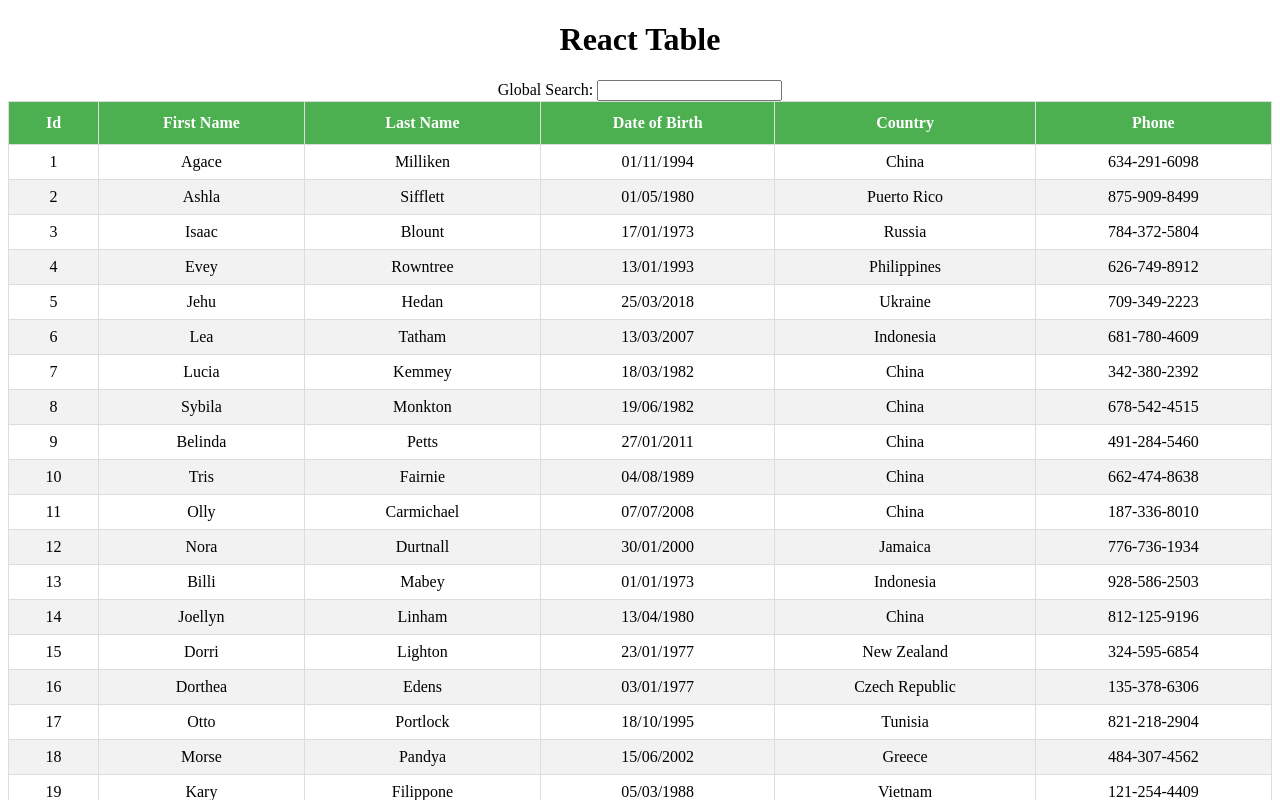
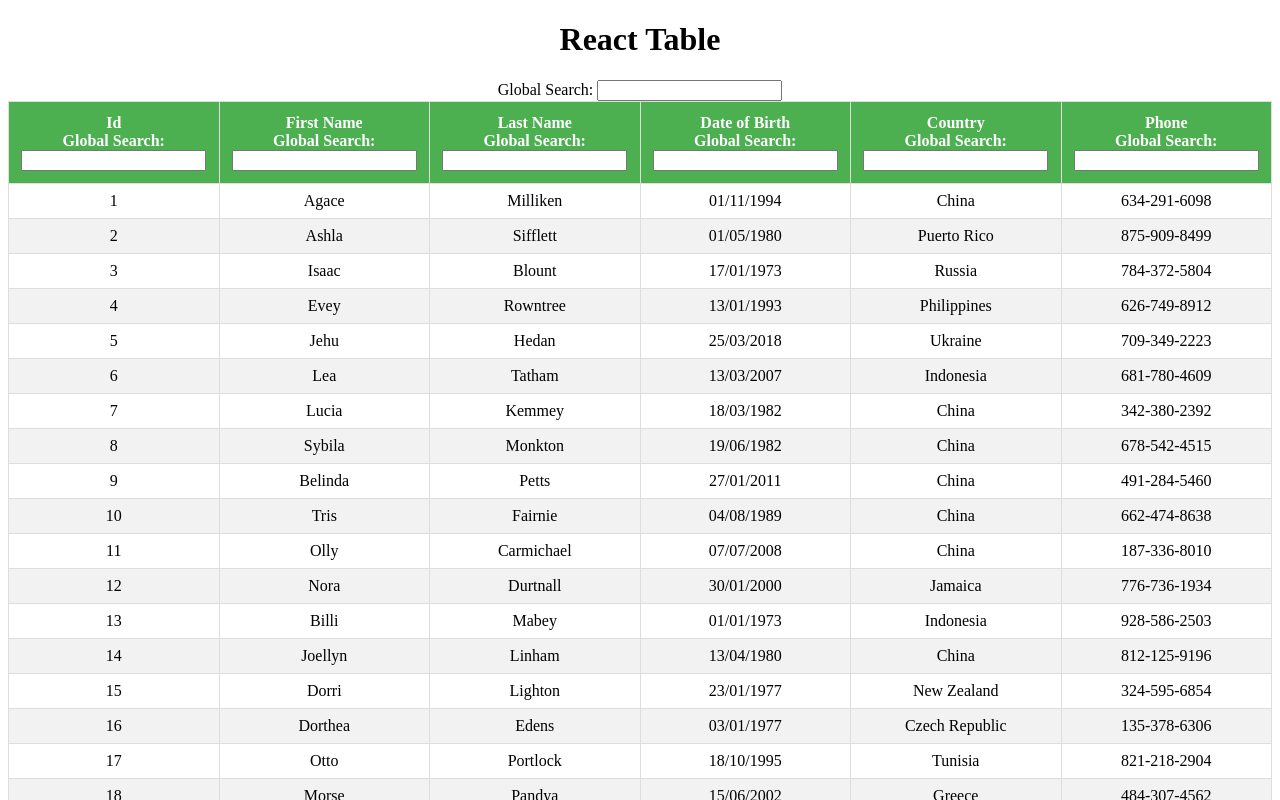
Before and after one commit to DalaviMoreshwar/react_table, a React (Create React App) app: page / in a window 1280 px wide. Shown: the top 800 px of the page. Built offline with nearby package versions, Linux system fonts and the light colour scheme.

Commit message:
implemented column filtering

```diff
--- /dev/null
+++ b/src/Components/ColumnFilterInput.js
@@ -0,0 +1,13 @@
+export const ColumnFilterInput = ({ column }) => {
+  const { filterValue, setFilter } = column;
+  return (
+    <span>
+      {" "}
+      Global Search:{" "}
+      <input
+        value={filterValue || ""}
+        onChange={(e) => setFilter(e.target.value)}
+      />{" "}
+    </span>
+  );
+};
--- a/src/Components/FilteringTable.js
+++ b/src/Components/FilteringTable.js
@@ -1,5 +1,5 @@
 import React, { useMemo } from "react";
-import { useTable, useGlobalFilter } from "react-table";
+import { useTable, useGlobalFilter, useFilters } from "react-table";
 import MOCK_DATA from "./MOCK_DATA.json";
 import { COLUMNS } from "./columns";
 
@@ -24,6 +24,7 @@
       columns,
       data
     },
+    useFilters,
     useGlobalFilter
   );
 
@@ -37,7 +38,10 @@
           {headerGroups.map((headerGroup) => (
             <tr {...headerGroup.getHeaderGroupProps()}>
               {headerGroup.headers.map((column) => (
-                <th {...column.getHeaderProps()}>{column.render("Header")}</th>
+                <th {...column.getHeaderProps()}>
+                  {column.render("Header")}
+                  <div>{column.canFilter ? column.render("Filter") : null}</div>
+                </th>
               ))}
             </tr>
           ))}
--- a/src/Components/columns.js
+++ b/src/Components/columns.js
@@ -1,20 +1,23 @@
 import { format } from "date-fns";
-
+import { ColumnFilterInput } from "./ColumnFilterInput";
 export const COLUMNS = [
   {
     Header: "Id",
     Footer: "Id",
-    accessor: "id"
+    accessor: "id",
+    Filter: ColumnFilterInput
   },
   {
     Header: "First Name",
     Footer: "First Name",
-    accessor: "first_name"
+    accessor: "first_name",
+    Filter: ColumnFilterInput
   },
   {
     Header: "Last Name",
     Footer: "Last Name",
-    accessor: "last_name"
+    accessor: "last_name",
+    Filter: ColumnFilterInput
   },
   {
     Header: "Date of Birth",
@@ -22,17 +25,20 @@
     accessor: "date_of_birth",
     Cell: ({ value }) => {
       return format(new Date(value), "dd/MM/yyyy");
-    }
+    },
+    Filter: ColumnFilterInput
   },
   {
     Header: "Country",
     Footer: "Country",
-    accessor: "country"
+    accessor: "country",
+    Filter: ColumnFilterInput
   },
   {
     Header: "Phone",
     Footer: "Phone",
-    accessor: "phone"
+    accessor: "phone",
+    Filter: ColumnFilterInput
   }
 ];
 
```
